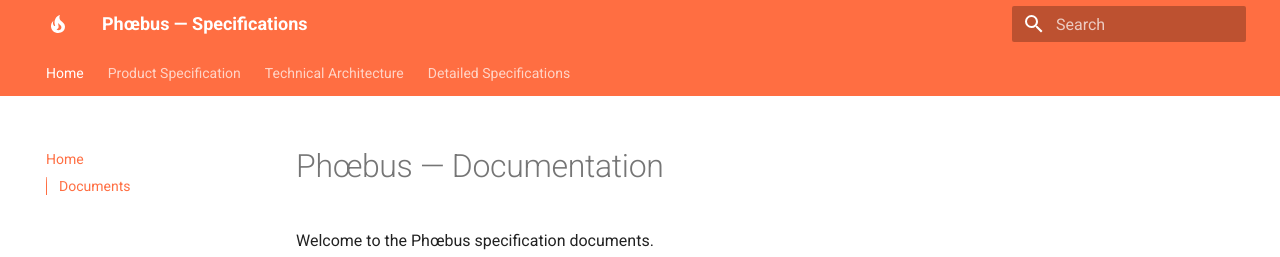
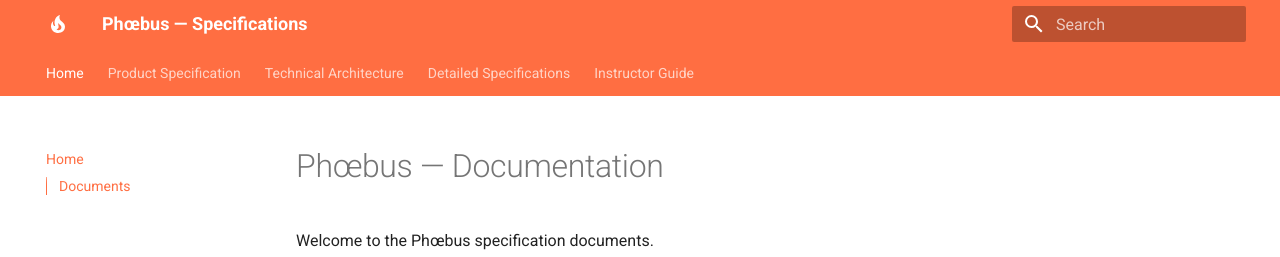
Before and after one commit to fsamin/phoebus, an MkDocs documentation site: the page built from docs/index.md, in a window 1280 px wide. Shown: the top 257 px of the page. Built offline with MkDocs 1.6.1 and Material for MkDocs 9.7.7, drawn with Linux system fonts in a browser that asks for light colours.

Commit message:
Add GitHub Pages workflow for MkDocs Material docs

```diff
--- a/mkdocs.yml
+++ b/mkdocs.yml
@@ -23,6 +23,7 @@ nav:
   - Product Specification: product-specification.md
   - Technical Architecture: technical-architecture.md
   - Detailed Specifications: detailed-specifications.md
+  - Instructor Guide: instructor-guide.md
 
 markdown_extensions:
   - tables
```
Also changed, not shown: 1 other file.
